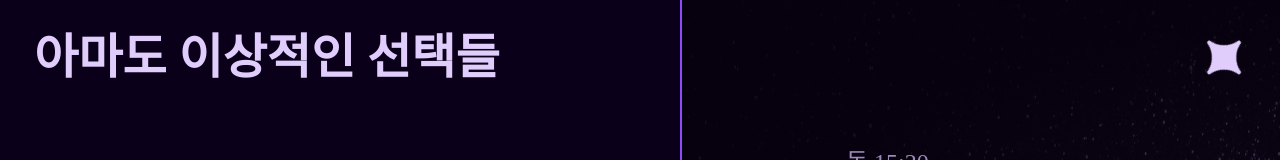
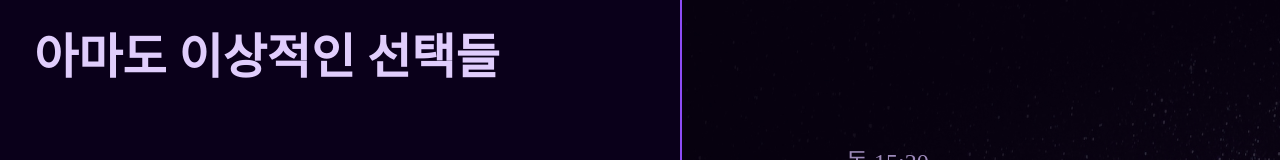
Before and after one commit to merryfraise/ideal_choice, a Next.js app: page /1 in a window 1280 px wide. Shown: the top 160 px of the page. Built offline with nearby package versions, Linux system fonts and the light colour scheme; a web font is replaced by a local one.

Commit message:
🍒 feat: Delete navigation in random & sort page and Replace with text button

```diff
--- a/src/app/[slug]/layout.tsx
+++ b/src/app/[slug]/layout.tsx
@@ -103,22 +103,25 @@ const chosenLayoutStyle = css`
     background-color: var(--violet1);
   }
 
-  nav {
-    position: absolute;
-    right: 0;
-    top: 0;
-    margin-right: 34px;
-    margin-top: 34px;
-    transform: rotate(45deg);
+  button {
+    padding: 0;
+    border: none;
+    background-color: transparent;
+    font-size: var(--small-font);
+    font-weight: var(--semibold-weight);
+    cursor: pointer;
   }
 
-  button {
-    width: 100%;
-    height: 100%;
-    padding: 0;
-    background-color: transparent;
-    border: none;
-    cursor: pointer;
+  .chosen_button {
+    font-family: 'Eulyoo1945';
+    margin-top: 40px;
+    color: var(--violet1);
+  }
+
+  .hidden_button {
+    font-family: 'Pretendard';
+    margin-top: 64px;
+    color: var(--black);
   }
 `;
 
@@ -131,7 +134,6 @@ type ChosenLayoutProps = {
 
 export default function ChosenLayout({ params, children }: ChosenLayoutProps) {
   const route = Route();
-  const router = useRouter();
   const paramsSlug = params.slug.includes('hidden')
     ? params.slug.slice(6)
     : params.slug;
@@ -229,27 +231,6 @@ export default function ChosenLayout({ params, children }: ChosenLayoutProps) {
         </div>
       </aside>
       <article className={route.includes('hidden') ? 'hidden' : ''}>
-        <nav>
-          {route.includes('hidden') ? (
-            <button onClick={() => router.back()}>
-              <Image
-                src="/images/nav_purewhite.png"
-                alt="navigation"
-                width={46}
-                height={46}
-              />
-            </button>
-          ) : (
-            <button onClick={() => router.back()}>
-              <Image
-                src="/images/nav_white.png"
-                alt="navigation"
-                width={46}
-                height={46}
-              />
-            </button>
-          )}
-        </nav>
         {children}
       </article>
     </section>
--- a/src/app/[slug]/page.tsx
+++ b/src/app/[slug]/page.tsx
@@ -8,6 +8,7 @@ import Headings from '@/components/atoms/Headings';
 import Paragraph from '@/components/atoms/Paragraph';
 import Route from '@/utils/Route';
 import Text from '@/components/atoms/Text';
+import { useRouter } from 'next/navigation';
 
 const chosenStyle = css`
   height: 100%;
@@ -162,6 +163,7 @@ type ChosenPageProps = {
 
 export default function Chosen({ params }: ChosenPageProps) {
   const route = Route();
+  const router = useRouter();
   const paramsSlug = params.slug.includes('hidden')
     ? params.slug.slice(6)
     : params.slug;
@@ -549,6 +551,9 @@ export default function Chosen({ params }: ChosenPageProps) {
               ) : null}
             </div>
           ))}
+          <button className="hidden_button" onClick={() => router.back()}>
+            뒤로
+          </button>
         </div>
       ) : (
         <div css={chosenStyle}>
@@ -679,6 +684,9 @@ export default function Chosen({ params }: ChosenPageProps) {
               </div>
             </div>
           ))}
+          <button className="chosen_button" onClick={() => router.back()}>
+            목록으로
+          </button>
         </div>
       )}
     </>
```
